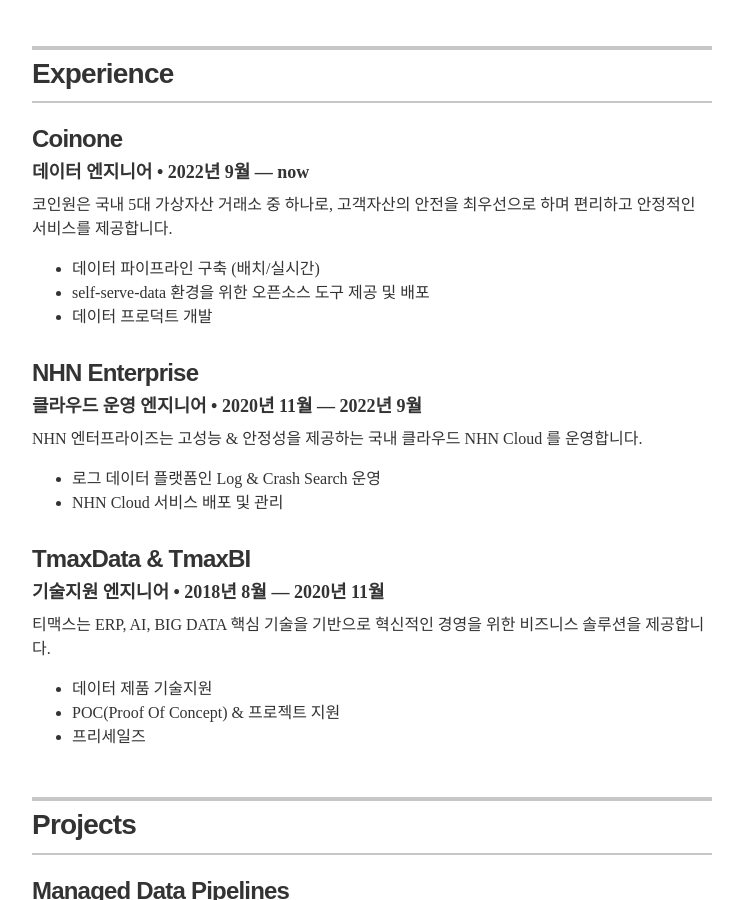
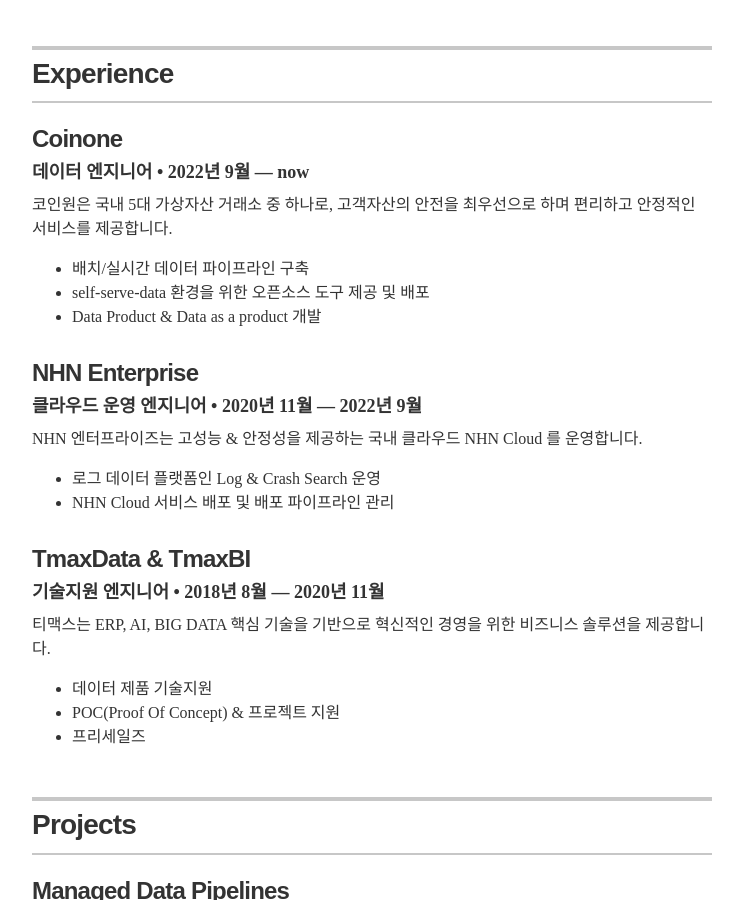
Before and after one commit to jx2lee/resume-kr, a Jekyll site: the page built from index.html, in a window 1280 px wide and 900 px high, scrolled down 334 px. Shown: the whole window, without its empty margins (268-1011 px from the left). Built offline with Jekyll 4.4.1, drawn with Linux system fonts in a browser that asks for light colours.

Commit message:
experience

```diff
--- a/_data/experience.yml
+++ b/_data/experience.yml
@@ -6,9 +6,9 @@
   summary:
     코인원은 국내 5대 가상자산 거래소 중 하나로, 고객자산의 안전을 최우선으로 하며 편리하고 안정적인 서비스를 제공합니다.
     <ul class="resume-item-list">
-      <li>데이터 파이프라인 구축 (배치/실시간)</li>
+      <li>배치/실시간 데이터 파이프라인 구축</li>
       <li>self-serve-data 환경을 위한 오픈소스 도구 제공 및 배포</li>
-      <li>데이터 프로덕트 개발</li>
+      <li>Data Product & Data as a product 개발</li>
     </ul>
 
 ## NHN
@@ -19,7 +19,7 @@
     NHN 엔터프라이즈는 고성능 & 안정성을 제공하는 국내 클라우드 NHN Cloud 를 운영합니다.
     <ul class="resume-item-list">
       <li>로그 데이터 플랫폼인 <a href="https://www.nhncloud.com/kr/service/data-analytics/log-crash-search" target="_blank" style="text-decoration:none; border-bottom:none;">Log & Crash Search</a> 운영</li>
-      <li>NHN Cloud 서비스 배포 및 관리</li>
+      <li>NHN Cloud 서비스 배포 및 배포 파이프라인 관리</li>
     </ul>
 
 ## Tmax (TmaxData & TmaxBI)
@@ -29,7 +29,7 @@
   summary:
     티맥스는 ERP, AI, BIG DATA 핵심 기술을 기반으로 혁신적인 경영을 위한 비즈니스 솔루션을 제공합니다.
     <ul class="resume-item-list">
-      <li><a href="https://www.tmax.co.kr/hyperdata" target="_blank" style="text-decoration:none; border-bottom:none;">데이터 제품 기술지원</a></li>
+      <li><a href="https://www.tmax.co.kr/hyperdata" target="_blank" style="text-decoration:none; border-bottom:none;">데이터 제품</a> 기술지원</li>
       <li>POC(Proof Of Concept) & 프로젝트 지원</li>
       <li>프리세일즈</li>
     </ul>
```
